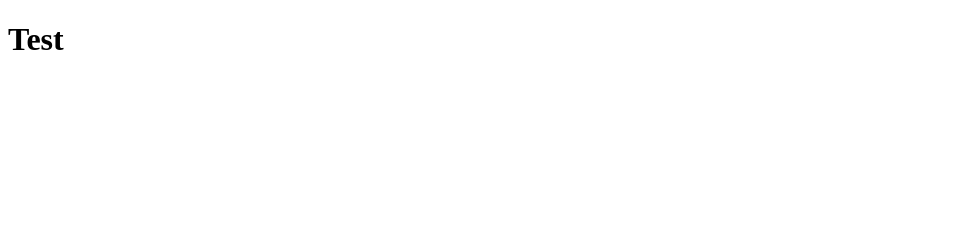
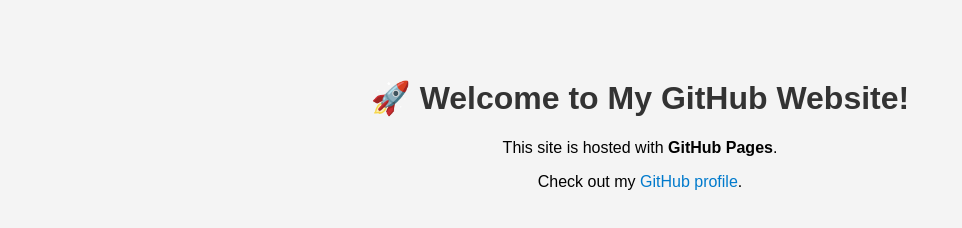
Before and after one commit to Chickey156/Test_Website, a plain HTML site: page index.html in a window 1280 px wide. Shown: the whole page, without its empty margins (0-962 px from the left). Drawn offline with Linux system fonts and the light colour scheme.

Commit message:
Update index.html

```diff
--- a/index.html
+++ b/index.html
@@ -1,6 +1,28 @@
 <!DOCTYPE html>
 <html lang="en">
+<head>
+  <meta charset="UTF-8">
+  <meta name="viewport" content="width=device-width, initial-scale=1">
+  <title>My GitHub Page</title>
+  <style>
+    body {
+      font-family: sans-serif;
+      background-color: #f4f4f4;
+      text-align: center;
+      padding-top: 50px;
+    }
+    h1 {
+      color: #333;
+    }
+    a {
+      color: #007acc;
+      text-decoration: none;
+    }
+  </style>
+</head>
 <body>
-<h1>Test</h1>
+  <h1>🚀 Welcome to My GitHub Website!</h1>
+  <p>This site is hosted with <strong>GitHub Pages</strong>.</p>
+  <p>Check out my <a href="https://github.com/YOUR-USERNAME" target="_blank">GitHub profile</a>.</p>
 </body>
 </html>
```
